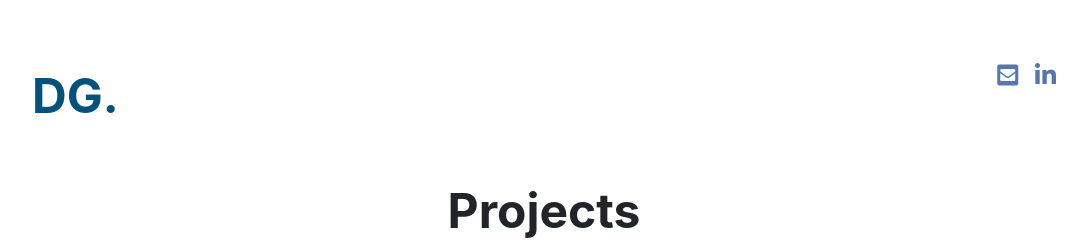
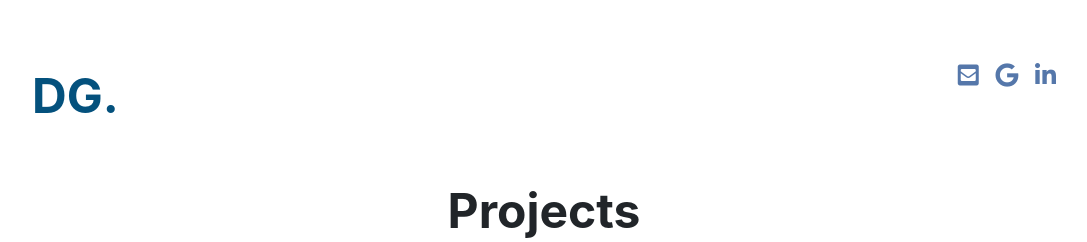
Before and after one commit to DanLGard/acaweb-09e73, a Jekyll site: the page built from pages/projects.html, in a window 1280 px wide. Shown: the top 242 px of the page, without its empty margins (96-1183 px from the left). Built offline with Jekyll 4.4.1, drawn with Linux system fonts in a browser that asks for light colours; nearby versions of some CDN libraries; a style sheet for code colours, icons or effects is not loaded.

```diff
--- a/_includes/header.html
+++ b/_includes/header.html
@@ -27,11 +27,11 @@
 <i class="fab fa-github"></i>
 </a>
 {% endif %}
-{% if site.author.scholar %}
+
 <a href="https://scholar.google.co.uk/citations?user=3BhQZ0kAAAAJ&hl=en" class="social-links__entry" target="_blank">
 <i class="fab fa-google"></i>
 </a>
-{% endif %}
+
 {% if site.author.linkedin %}
 <a href="https://in.linkedin.com/in/{{ site.author.linkedin }}" class="social-links__entry" target="_blank">
 <i class="fab fa-linkedin-in"></i>
```
